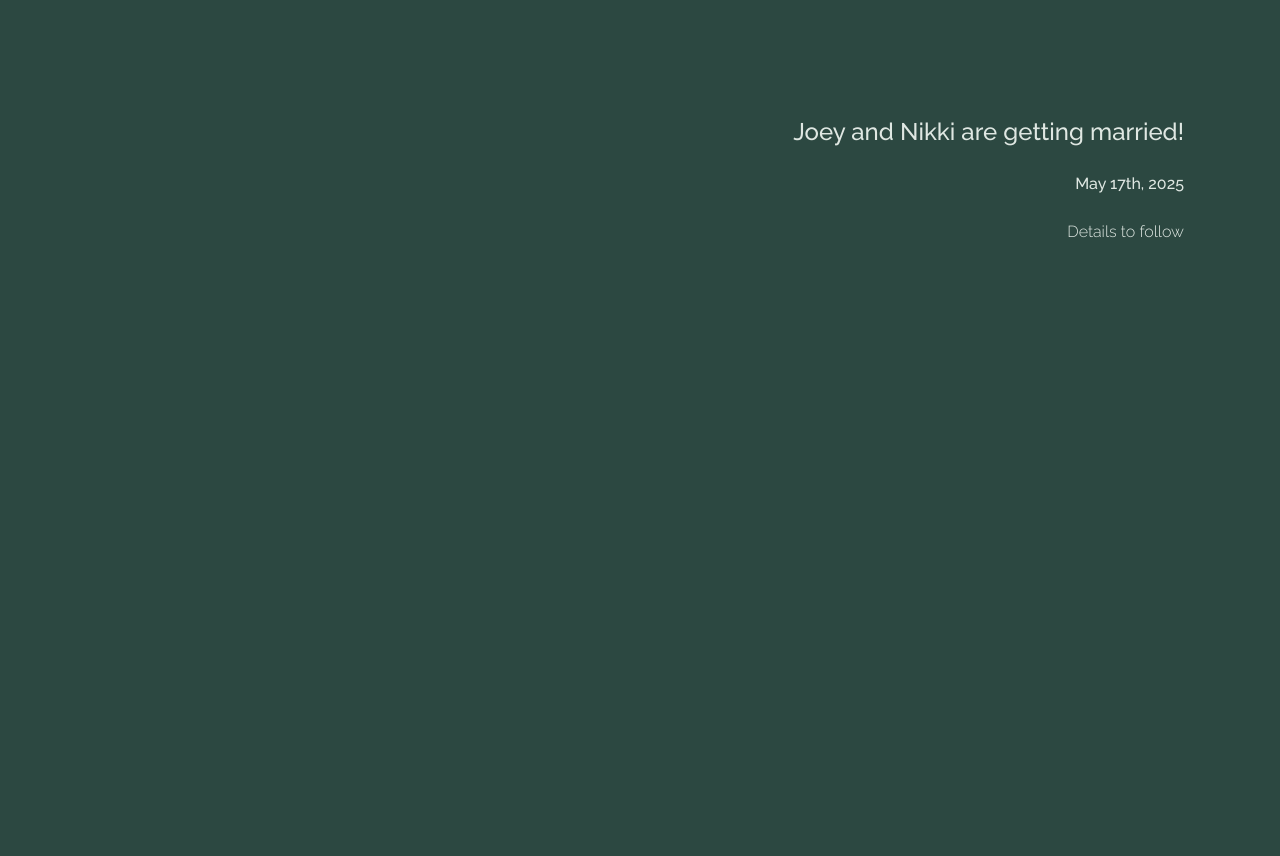
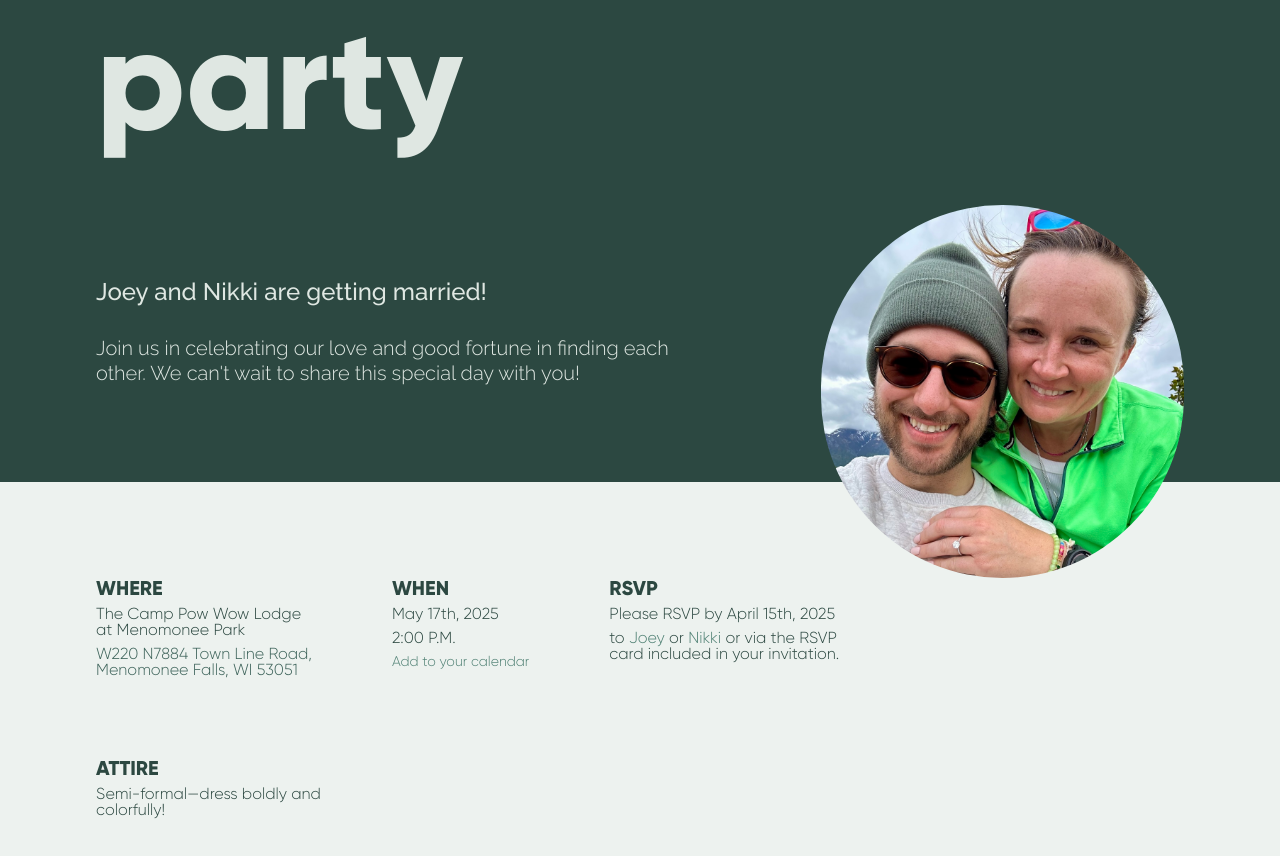
Before and after one commit to josefdlange/joeyandnikki.wedding, a Next.js app: page / in a window 1280 px wide. Shown: the part 520-1376 px from the top of the page. Before the commit the page ends 856 px from the top, so only its background shows below. Built offline with nearby package versions, Linux system fonts and the light colour scheme.

Commit message:
Update website with more information

```diff
--- a/src/app/layout.tsx
+++ b/src/app/layout.tsx
@@ -25,7 +25,7 @@ export default function RootLayout({
 }>) {
     return (
         <html lang="en">
-        <body className={styles.body}>{children}</body>
+            <body className={styles.body}>{children}</body>
         </html>
     );
 }
@@ -36,7 +36,7 @@ const styles = {
         gilroy.variable,
         raleway.className,
         "min-h-screen",
-        "bg-peacock",
-        "text-jadeite-100",
+        "bg-jadeite-50",
+        "text-peacock-900",
     )
 }
--- a/src/app/page.tsx
+++ b/src/app/page.tsx
@@ -1,25 +1,84 @@
+import {ReactNode} from "react";
 import Image from "next/image";
+
+const InfoColumn = ({children}: { children: ReactNode }) => (
+    <div className="p-8 md:p-12 lg:p-24 space-y-6">
+        {children}
+    </div>
+);
+
+const InfoBlock = ({title, children}: { title: string, children: ReactNode }) => (
+    <div className="space-y-2 font-gilroy md:max-w-64">
+        <h2 className="text-xl uppercase font-bold leading-none">
+            {title}
+        </h2>
+        {children}
+    </div>
+);
+
 
 export default function Home() {
     return (
-        <div className="p-8 md:p-12 lg:p-24 space-y-32 md:space-y-32 lg:space-y-64">
-            <div className="flex justify-start w-2/3">
-                <h1 className="text-8xl md:text-[9rem] font-extrabold leading-none font-gilroy">
-                    it&apos;s time to party
-                </h1>
+        <div>
+            <div
+                className="flex flex-col md:flex-row gap-16 md:gap-32 items-end p-8 md:p-12 lg:p-24 bg-peacock text-jadeite-100">
+                <div className="space-y-16 lg:space-y-32">
+                    <div className="flex justify-start w-2/3">
+                        <h1 className="text-6xl md:text-[9rem] font-extrabold leading-none font-gilroy">
+                            it&apos;s time to party
+                        </h1>
+                    </div>
+                    <div className="flex flex-col md:flex-row justify-between w-full">
+                        <div className='space-y-4 md:space-y-8'>
+                            <p className="text-2xl font-medium leading-none">
+                                Joey and Nikki are getting married!
+                            </p>
+                            <p className="text-xl font-light leading-tight">
+                                Join us in celebrating our love and good fortune in finding each
+                                other. We can&apos;t wait to share this special day with you!
+                            </p>
+                        </div>
+                    </div>
+                </div>
+                <Image src={"/joeyandnikki.jpg"} alt="Joey and Nikki" width={"1024"} height={"1024"} className="w-full md:w-1/3 rounded-full -mb-[50%] md:-mb-48" />
             </div>
-            <div className="flex justify-start lg:justify-end lg:text-right w-2/3 md:w-full">
-                <div className='space-y-4 md:space-y-8'>
-                    <p className="text-2xl font-medium leading-none">
-                        Joey and Nikki are getting married!
+            <div className="flex flex-col md:flex-row md:flex-wrap gap-12 md:gap-20 p-8 max-sm:pt-[45vw] md:p-12 lg:p-24">
+                <InfoBlock title={"Where"}>
+                    <p className="text-md font-medium leading-none">
+                        The Camp Pow Wow Lodge<br/> at Menomonee Park
                     </p>
+                    <p className="text-md font-medium leading-none text-peacock-800">
+                        W220 N7884 Town Line Road,<br/>
+                        Menomonee Falls, WI 53051
+                    </p>
+                </InfoBlock>
+                <InfoBlock title={"When"}>
                     <p className="text-md font-medium leading-none">
                         May 17th, 2025
                     </p>
-                    <p className="text-md font-light leading-none">
-                        Details to follow
+                    <p className="text-md font-medium leading-none">
+                        2:00 P.M.
                     </p>
-                </div>
+                    <p className="text-sm font-medium leading-none text-peacock-700 hover:underline">
+                        <a href={"/joeyandnikki.wedding.ics"}>Add to your calendar</a>
+                    </p>
+                </InfoBlock>
+                <InfoBlock title={"RSVP"}>
+                    <p className="text-md font-medium leading-none">
+                        Please RSVP by April 15th, 2025
+                    </p>
+                    <p className="text-md font-medium leading-none">
+                        to <a href="mailto:josef.d.lange@gmail.com"
+                              className="text-peacock-700 hover:underline">Joey</a> or <a
+                        href="mailto:carternm27@gmail.com" className="text-peacock-700 hover:underline">Nikki</a> or via
+                        the RSVP card included in your invitation.
+                    </p>
+                </InfoBlock>
+                <InfoBlock title={"Attire"}>
+                    <p className="text-md font-medium leading-none">
+                        Semi-formal&mdash;dress boldly and colorfully!
+                    </p>
+                </InfoBlock>
             </div>
         </div>
     );
```
Also changed, not shown: public/joeyandnikki.jpg (added), 1 other file (tests, documents, lock files or other folders).
